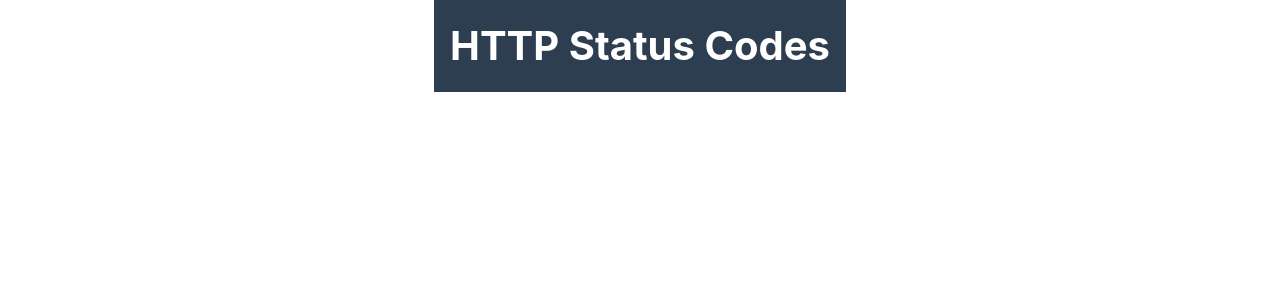
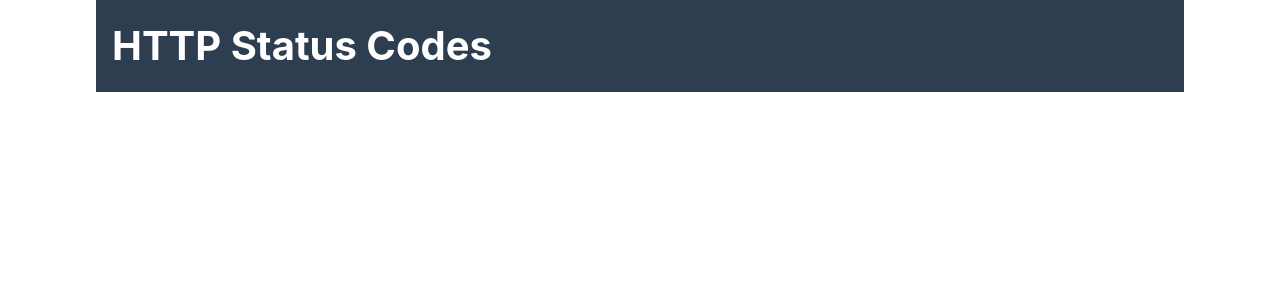
Before and after one commit to jbenner-radham/status-cod.es, a Vue app: page / in a window 1280 px wide. Shown: the top 300 px of the page. Built offline with nearby package versions, Linux system fonts and the light colour scheme.

Commit message:
Styling min-width.

```diff
--- a/src/App.vue
+++ b/src/App.vue
@@ -1,11 +1,11 @@
 <template>
     <main id="app">
-        <dl class="profile">
+        <dl class="app__definition-list profile">
             <dt class="app__title">
                 HTTP Status Codes
             </dt>
 
-            <dd>
+            <dd class="app__definitions">
                 <router-view/>
             </dd>
         </dl>
@@ -31,6 +31,10 @@
         justify-content: space-around;
     }
 
+    .app__definition-list {
+        min-width: 85%;
+    }
+
     .app__title {
         background-color: $dark-color;
         color: white;
```
